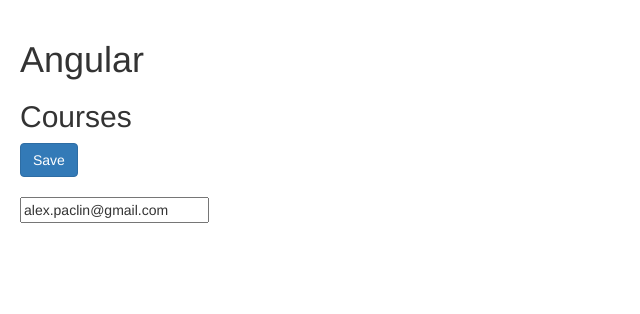
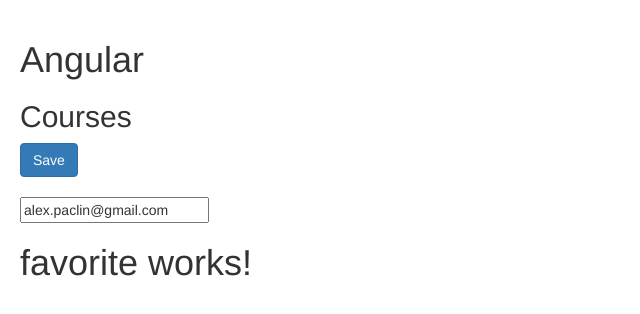
Before and after one commit to Bluesman66/angular4-begin, an Angular app: page / in a window 1280 px wide. Shown: the top 314 px of the page, without its empty margins (0-640 px from the left). Built offline with nearby package versions, Linux system fonts and the light colour scheme.

Commit message:
050 Input Properties

```diff
--- a/package.json
+++ b/package.json
@@ -13,6 +13,7 @@
   "private": true,
   "dependencies": {
     "@angular/animations": "^4.2.4",
+    "@angular/cli": "^1.3.0",
     "@angular/common": "^4.2.4",
     "@angular/compiler": "^4.2.4",
     "@angular/core": "^4.2.4",
--- a/src/app/app.component.html
+++ b/src/app/app.component.html
@@ -1 +1,3 @@
 <courses></courses>
+
+<favorite [isFavorite]="post.isFavorite"></favorite>
--- a/src/app/app.component.ts
+++ b/src/app/app.component.ts
@@ -7,4 +7,9 @@
 })
 export class AppComponent {
   title = 'app';
+
+  post = {
+    title: "Title",
+    isFavorite: true
+  }
 }
--- a/src/app/app.module.ts
+++ b/src/app/app.module.ts
@@ -4,11 +4,13 @@
 
 import { AppComponent } from './app.component';
 import { CoursesComponent } from './courses/courses.component';
+import { FavoriteComponent } from './favorite/favorite.component';
 
 @NgModule({
   declarations: [
     AppComponent,
-    CoursesComponent
+    CoursesComponent,
+    FavoriteComponent
   ],
   imports: [
     BrowserModule,
--- /dev/null
+++ b/src/app/favorite/favorite.component.html
@@ -0,0 +1,3 @@
+<h1>
+  favorite works!
+</h1>
--- /dev/null
+++ b/src/app/favorite/favorite.component.ts
@@ -0,0 +1,20 @@
+import { Component, OnInit, Input } from '@angular/core';
+
+@Component({
+  selector: 'favorite',
+  templateUrl: './favorite.component.html',
+  styleUrls: ['./favorite.component.css']
+})
+export class FavoriteComponent implements OnInit {
+  @Input() isFavorite: boolean;
+
+  constructor() { }
+
+  ngOnInit() {
+  }
+
+  onClick() {
+    this.isFavorite = !this.isFavorite;
+  }
+
+}
```
Also changed, not shown: src/app/favorite/favorite.component.css (added).
